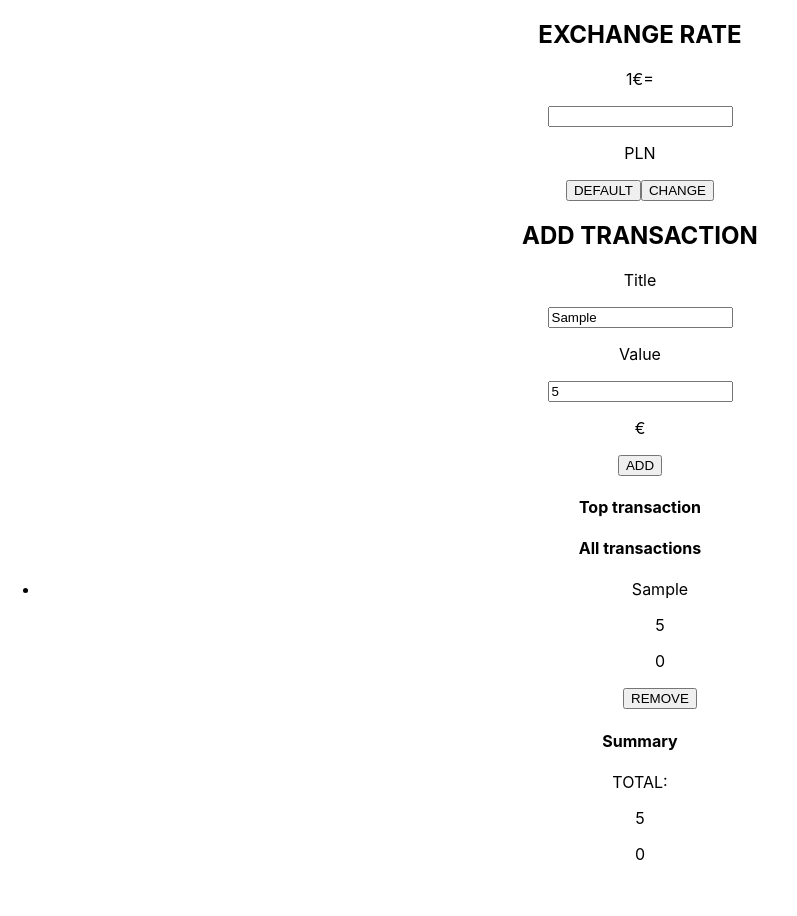
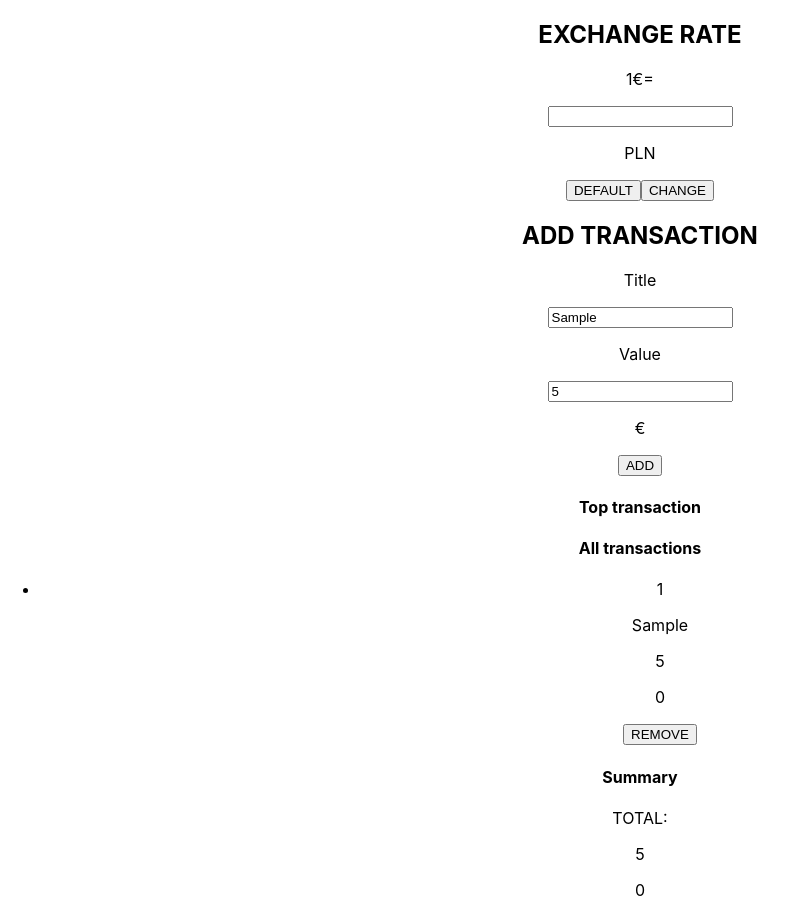
Before and after one commit to JKosciukiewicz/currency_exchange, a React (Create React App) app: page / in a window 1280 px wide. Both pictures are taken after typing "Sample", "5" into the empty fields and a click on the button "ADD". Shown: the whole page, without its empty margins (0-797 px from the left). Before the commit the page ends 880 px from the top, so only its background shows below. Built offline with nearby package versions, Linux system fonts and the light colour scheme; no server answers.

Commit message:
added ids

```diff
--- a/src/_components/ITransactionRecord.tsx
+++ b/src/_components/ITransactionRecord.tsx
@@ -1,5 +1,5 @@
 export interface ITransactionRecord{
-    //id:number,
+    id:number,
     title:string,
     valueEur:number,
     exchangeRate:number
--- a/src/_components/transaction.tsx
+++ b/src/_components/transaction.tsx
@@ -2,10 +2,11 @@ import {FC} from 'react';
 import {ITransactionRecord} from './ITransactionRecord'
 
 
-export const Transaction:FC<ITransactionRecord>=({title, valueEur,exchangeRate}:ITransactionRecord)=>{
+export const Transaction:FC<ITransactionRecord>=({title, valueEur,exchangeRate,id}:ITransactionRecord)=>{
     let priceInPLN=valueEur*exchangeRate;
     return(
         <div className="transactionWrapper">
+            <p>{id}</p>
             <p>{title}</p>
             <p>{valueEur}</p>
             <p>{priceInPLN}</p>
--- a/src/_components/transactionMenu.tsx
+++ b/src/_components/transactionMenu.tsx
@@ -8,6 +8,7 @@ import {setExchangeRate} from '../actions/exchangeRateActions';
 import {useDispatch} from 'react-redux';
 import {IExchangeRateReducer} from '../reducers/exchangeRateReducer';
 import {IExchangeRate} from '../entities/IExchangeRate';
+import {ITransactionReducer} from '../reducers/transactionReducer'
 
 export const TransactionMenu:FC=()=>{
     type AddTransaction=ReturnType<typeof addTransaction>
@@ -16,6 +17,12 @@ export const TransactionMenu:FC=()=>{
     const [rate, setRate]=useState(0)
     const [title, setTitle]=useState('')
     const [value, setValue]=useState(0)
+
+    const currencyList=useSelector<IState, ICurrencyReducer>(globalState=>globalState.rates)
+    const exchangeRateList=useSelector<IState,IExchangeRateReducer>(globalState=>globalState.exchangeRate)
+    const transactionList=useSelector<IState, ITransactionReducer>(globalState=>globalState.transactions)
+    const exchangeRates=currencyList.currencyList.rates
+    let transactionsCount=transactionList.transactionsList.length
 
     const handleRateChange=(event:any)=>{
         setRate(event.target.value)
@@ -29,6 +36,7 @@ export const TransactionMenu:FC=()=>{
 
     const newTransaction=()=>{
         const sampleTransaction:ITransaction={
+            id:transactionsCount+1,
             title:title,
             valueEur:value
         };
@@ -42,9 +50,6 @@ export const TransactionMenu:FC=()=>{
         dispatch<SetExchangeRate>(setExchangeRate(newExchangeRate))
     }
 
-    const currencyList=useSelector<IState, ICurrencyReducer>(globalState=>globalState.rates)
-    const exchangeRateList=useSelector<IState,IExchangeRateReducer>(globalState=>globalState.exchangeRate)
-    const exchangeRates=currencyList.currencyList.rates
     return(
         <div className="transactionInput">
             <div className="exchangeRateWrapper">
--- a/src/_components/transactionsList.tsx
+++ b/src/_components/transactionsList.tsx
@@ -11,7 +11,7 @@ export const TransactionList:FC=()=>{
     const transactionList=useSelector<IState, ITransactionReducer>(globalState=>globalState.transactions)
     const exchangeRate=useSelector<IState, IExchangeRateReducer>(globalState=>globalState.exchangeRate)
     const transactionData=transactionList.transactionsList
-    let transactionRecords=transactionData.map((record)=>(<li><Transaction title={record.title} valueEur={record.valueEur} exchangeRate={exchangeRate.currentRate.exchangeRate}/></li>))
+    let transactionRecords=transactionData.map((record)=>(<li><Transaction title={record.title} valueEur={record.valueEur} exchangeRate={exchangeRate.currentRate.exchangeRate} id={record.id}/></li>))
     let transactionsTotal:number=0
     transactionData.map((record)=>(transactionsTotal+=Number(record.valueEur)))
     let transactionsTotalPLN=transactionsTotal*exchangeRate.currentRate.exchangeRate
--- a/src/entities/ITransaction.ts
+++ b/src/entities/ITransaction.ts
@@ -1,5 +1,5 @@
 export interface ITransaction{
-    //id:number
+    id:number
     title:string,
     valueEur:number
 }
```
